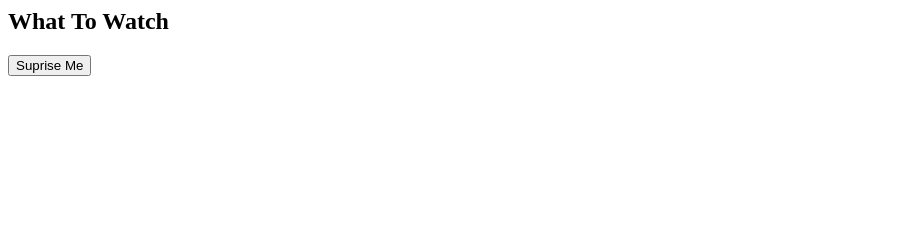
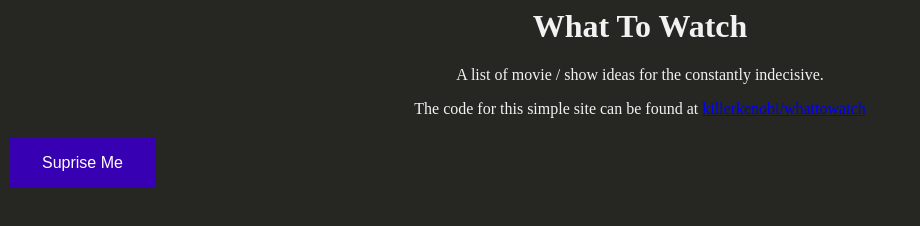
Before and after one commit to killerkenobi/whattowatch, a plain HTML site: page index.html in a window 1280 px wide. Shown: the whole page, without its empty margins (0-920 px from the left). Drawn offline with Linux system fonts and the light colour scheme.

Commit message:
Adding some simple colors

```diff
--- a/index.html
+++ b/index.html
@@ -1,7 +1,32 @@
 <html>
-  <body>
-    <h2>What To Watch</h2>
-    <button id="select">Suprise Me</button>
+  <body style="background-color: rgb(38, 38, 34);">
+    <h1 style="color: f2f2f2;text-align:center;">What To Watch</h1>
+    <p style="color: f2f2f2;text-align:center;">A list of movie / show ideas for the constantly indecisive.</p>
+    <p style="color: f2f2f2;text-align:center;">The code for this simple site can be found at <a href="https://github.com/killerkenobi/whattowatch">killerkenobi/whattowatch</a>
+    </p>
+    <style>
+      .button {
+        border: none;
+        color: white;
+        padding: 16px 32px;
+        text-align: center;
+        text-decoration: none;
+        display: inline-block;
+        font-size: 16px;
+        margin: 4px 2px;
+        transition-duration: 0.4s;
+        cursor: pointer;
+      }
+      .button1 {
+        background-color: #3700B3;
+        color: white;
+      }
+      .button1:hover {
+        background-color: #BB86FC;
+        color: white;
+      }
+    </style>
+    <button class="button button1" ; id="select">Suprise Me</button>
     <div class="main">
       <p id="result"></p>
     </div>
```
